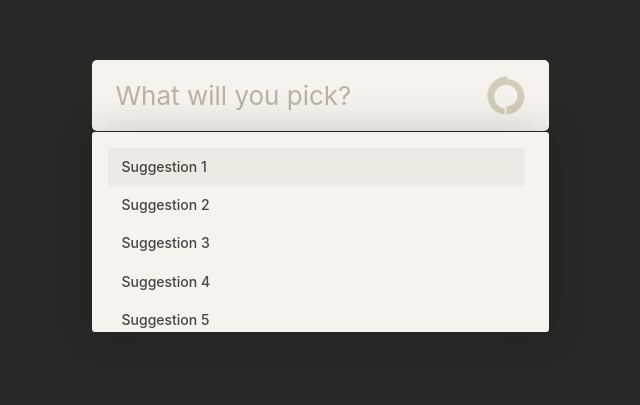
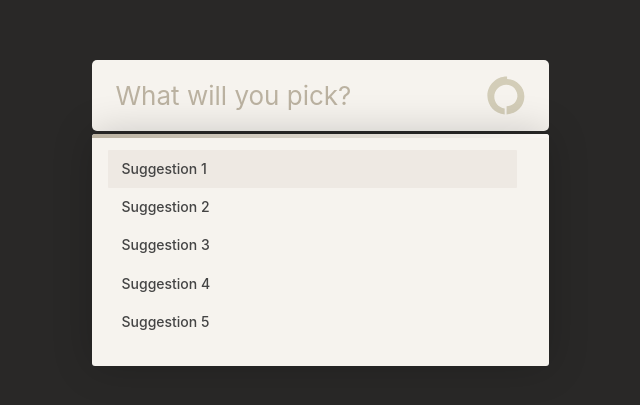
Before and after one commit to joakin/routine-take-home, a Vue app: page / in a window 1280 px wide. Shown: the part 305-710 px from the top of the page, without its empty margins (320-960 px from the left). Built offline with nearby package versions, Linux system fonts and the light colour scheme.

Commit message:
Add states to suggestions and adapt scrollbar to design
The suggestions component now has initial, fetching, success and error
states, and the scrollbar is now positioned like in the design.

```diff
--- a/src/App.vue
+++ b/src/App.vue
@@ -2,13 +2,24 @@
 import ConsoleInput from "./components/ConsoleInput.vue";
 import ConsoleSuggestions from "./components/ConsoleSuggestions.vue";
 
-const suggestions = [
+const test_suggestions = [
   "Suggestion 1",
   "Suggestion 2",
   "Suggestion 3",
   "Suggestion 4",
   "Suggestion 5",
+  "Suggestion 6",
+  "Suggestion 7",
+  "Suggestion 8",
+  "Suggestion 9",
+  "Suggestion 10",
 ];
+// const suggestions = { kind: "NotAsked" } as const;
+// const suggestions = { kind: "Success", response: [] } as const;
+// const suggestions = { kind: "Success", response: test_suggestions } as const;
+// const suggestions = { kind: "Fetching", response: [] } as const;
+const suggestions = { kind: "Fetching", response: test_suggestions } as const;
+// const suggestions = { kind: "Error", err: new Error("Couldn't fetch suggestions") } as const;
 </script>
 
 <template>
--- a/src/components/ConsoleSuggestions.vue
+++ b/src/components/ConsoleSuggestions.vue
@@ -1,45 +1,126 @@
 <script setup lang="ts">
 import ConsoleSuggestionItem from "./ConsoleSuggestionItem.vue";
 
-defineProps<{ suggestions: string[] }>();
+type ConsoleSuggestion =
+  | { kind: "NotAsked" }
+  | {
+      kind: "Fetching";
+      // The previous response if any
+      response: string[];
+    }
+  | {
+      kind: "Success";
+      response: string[];
+    }
+  | {
+      kind: "Error";
+      err: Error;
+    };
+
+defineProps<{ suggestions: ConsoleSuggestion }>();
 </script>
 
 <template>
-  <div class="console-suggestions">
+  <div
+    class="console-suggestions"
+    v-bind:class="{ 'is-loading': suggestions.kind === 'Fetching' }"
+  >
+    <div class="console-suggestions-inner">
+      <template v-if="suggestions.kind === 'NotAsked'">
+        <p class="placeholder">Type a name to get some suggestions.</p>
+      </template>
+      <template v-else-if="suggestions.kind === 'Error'">
+        <p class="placeholder">{{ suggestions.err.message }}</p>
+      </template>
+      <template
+        v-else-if="
+          suggestions.kind === 'Fetching' || suggestions.kind === 'Success'
+        "
+      >
+        <template v-if="suggestions.response.length === 0">
+          <p class="placeholder">No suggestions available.</p>
+        </template>
+        <template v-else>
           <ConsoleSuggestionItem
-      v-for="suggestion in suggestions"
+            v-for="suggestion in suggestions.response"
             :key="suggestion"
             :selected="suggestion === 'Suggestion 1'"
           >
             {{ suggestion }}
           </ConsoleSuggestionItem>
+        </template>
+      </template>
+    </div>
   </div>
 </template>
 
 <style scoped>
 .console-suggestions {
   width: 100%;
-  max-height: 200px;
-  padding: var(--space) var(--space-l) var(--space) var(--space);
-  overflow-y: auto;
+  padding: var(--space);
 
-  border-radius: 3px;
+  --border-radius: 3px;
+  border-radius: var(--border-radius);
   background-color: var(--background-color);
   color: var(--color-text);
+  position: relative;
 
   box-shadow: 0px 0px 40px 0px rgba(0, 0, 0, 0.2);
-  margin-top: -2px;
 }
 
-.console-suggestions::-webkit-scrollbar {
+.console-suggestions.is-loading {
+  --gradient-color-stop1: var(--color-grey-3);
+  --gradient-color-stop2: var(--color-grey-7);
+  animation: gradientMove 2s linear infinite;
+}
+.console-suggestions.is-loading::before {
+  content: "";
+  position: absolute;
+  top: 0;
+  left: 0;
+  width: 100%;
+  height: 4px;
+  border-radius: var(--border-radius) var(--border-radius) 0 0;
+  background: linear-gradient(
+    to right,
+    var(--gradient-color-stop1),
+    var(--gradient-color-stop2),
+    var(--gradient-color-stop1)
+  );
+  background-size: 200% 100%;
+  animation: gradientAnimate 1s linear infinite;
+}
+
+@keyframes gradientAnimate {
+  0% {
+    background-position: 0% 0%;
+  }
+  100% {
+    background-position: -200% 0%;
+  }
+}
+
+.console-suggestions-inner {
+  width: 100%;
+  max-height: 200px;
+  overflow-y: auto;
+  padding-right: var(--space);
+}
+.console-suggestions-inner::-webkit-scrollbar {
   width: 4px;
 }
 
-.console-suggestions::-webkit-scrollbar-thumb {
+.console-suggestions-inner::-webkit-scrollbar-thumb {
   background-color: var(--background-color-scrollbar);
   border-radius: 2px;
 }
-.console-suggestions::-webkit-scrollbar-thumb:hover {
+.console-suggestions-inner::-webkit-scrollbar-thumb:hover {
   background-color: var(--background-color-scrollbar-hover);
 }
+
+.placeholder {
+  font-weight: var(--font-weight-md);
+  font-size: var(--font-size-s);
+  color: var(--color-text-placeholder);
+}
 </style>
```
Lines whose indentation alone changed are shown as unchanged.
